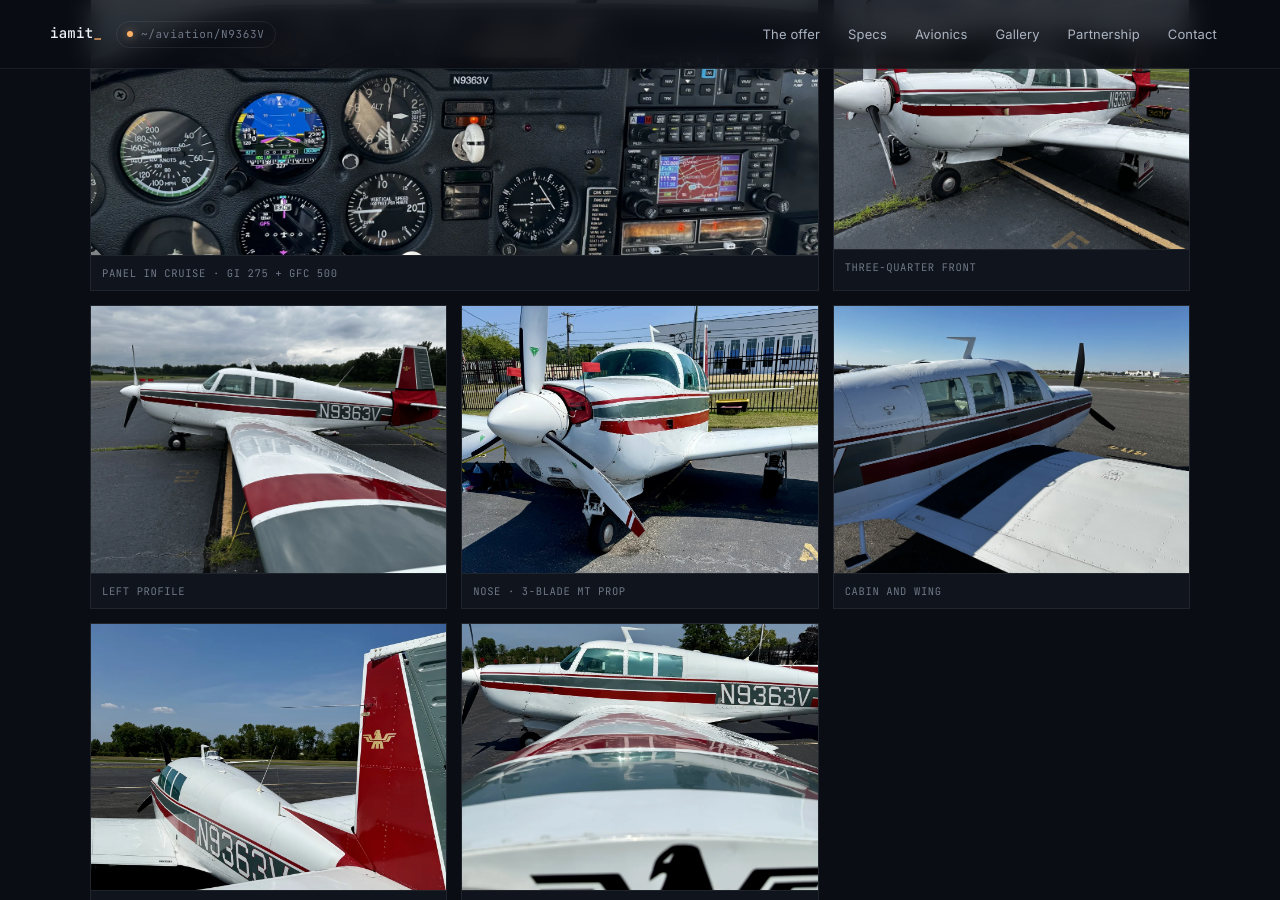
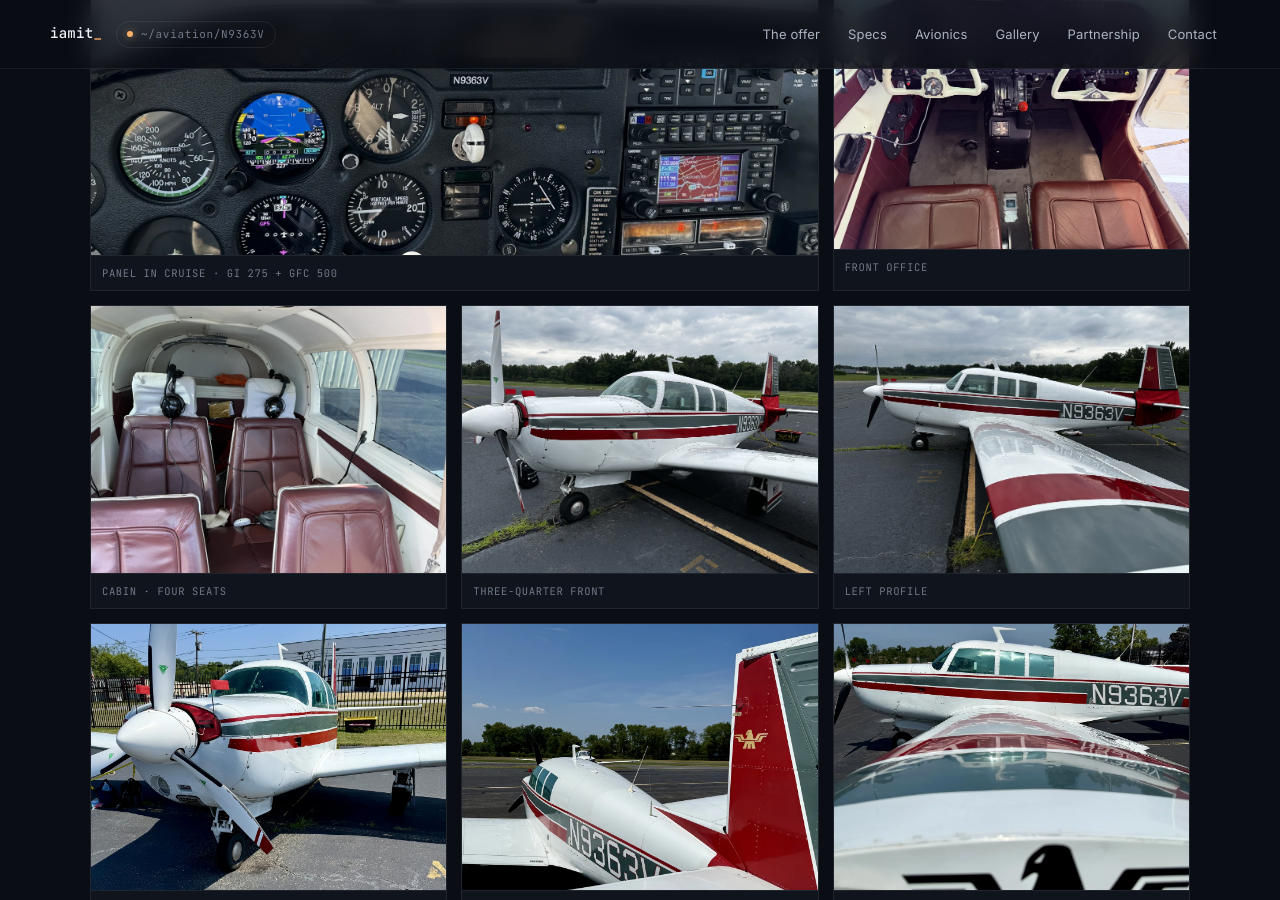
Before and after one commit to iiamit/iamit.org, a Jekyll site: the page built from aviation/N9363V/index.html, in a window 1280 px wide and 900 px high, scrolled down 4309 px. Built offline with Jekyll 4.4.1, drawn with Linux system fonts in a browser that asks for light colours.

Commit message:
Add cabin and cockpit photos to N9363V gallery
The listing claimed interior 7/10 but showed no interior. Adds two
shots that close that gap:

- n9363v-cabin.webp: rear cabin, all four leather seats and headsets
- n9363v-cockpit.webp: wide cockpit view, both yokes, throttle
  quadrant, and the full panel in context

Drops n9363v-cabin-side.webp, an exterior fuselage-and-prop shot made
redundant by the stronger three-quarter and profile images.

Gallery is now 8 figures. With the wide panel-in-cruise figure
spanning two columns, the grid fills exactly three rows at desktop
width with no trailing gap.

```diff
--- a/aviation/N9363V/index.html
+++ b/aviation/N9363V/index.html
@@ -227,6 +227,14 @@
         <figcaption>Panel in cruise &middot; GI 275 + GFC 500</figcaption>
       </figure>
       <figure>
+        <img src="{{ '/assets/images/aviation/n9363v/n9363v-cockpit.webp' | relative_url }}" alt="The N9363V cockpit from behind, showing both yokes, the throttle quadrant, front seats, and full panel" loading="lazy" style="object-position:center 42%" />
+        <figcaption>Front office</figcaption>
+      </figure>
+      <figure>
+        <img src="{{ '/assets/images/aviation/n9363v/n9363v-cabin.webp' | relative_url }}" alt="The N9363V cabin interior showing the leather front and rear seats and headsets" loading="lazy" />
+        <figcaption>Cabin &middot; four seats</figcaption>
+      </figure>
+      <figure>
         <img src="{{ '/assets/images/aviation/n9363v/n9363v-quarter.webp' | relative_url }}" alt="N9363V three-quarter front view on the ramp" loading="lazy" />
         <figcaption>Three-quarter front</figcaption>
       </figure>
@@ -237,10 +245,6 @@
       <figure>
         <img src="{{ '/assets/images/aviation/n9363v/n9363v-nose.webp' | relative_url }}" alt="N9363V head-on, showing the cowl and three-blade MT propeller" loading="lazy" style="object-position:center 32%" />
         <figcaption>Nose &middot; 3-blade MT prop</figcaption>
-      </figure>
-      <figure>
-        <img src="{{ '/assets/images/aviation/n9363v/n9363v-cabin-side.webp' | relative_url }}" alt="N9363V cabin windows and wing root in sunlight" loading="lazy" />
-        <figcaption>Cabin and wing</figcaption>
       </figure>
       <figure>
         <img src="{{ '/assets/images/aviation/n9363v/n9363v-tail.webp' | relative_url }}" alt="N9363V vertical stabilizer with the Mooney logo" loading="lazy" style="object-position:center 42%" />
```
Also changed, not shown: assets/images/aviation/n9363v/n9363v-cabin-side.webp (deleted), assets/images/aviation/n9363v/n9363v-cabin.webp (added), assets/images/aviation/n9363v/n9363v-cockpit.webp (added).
